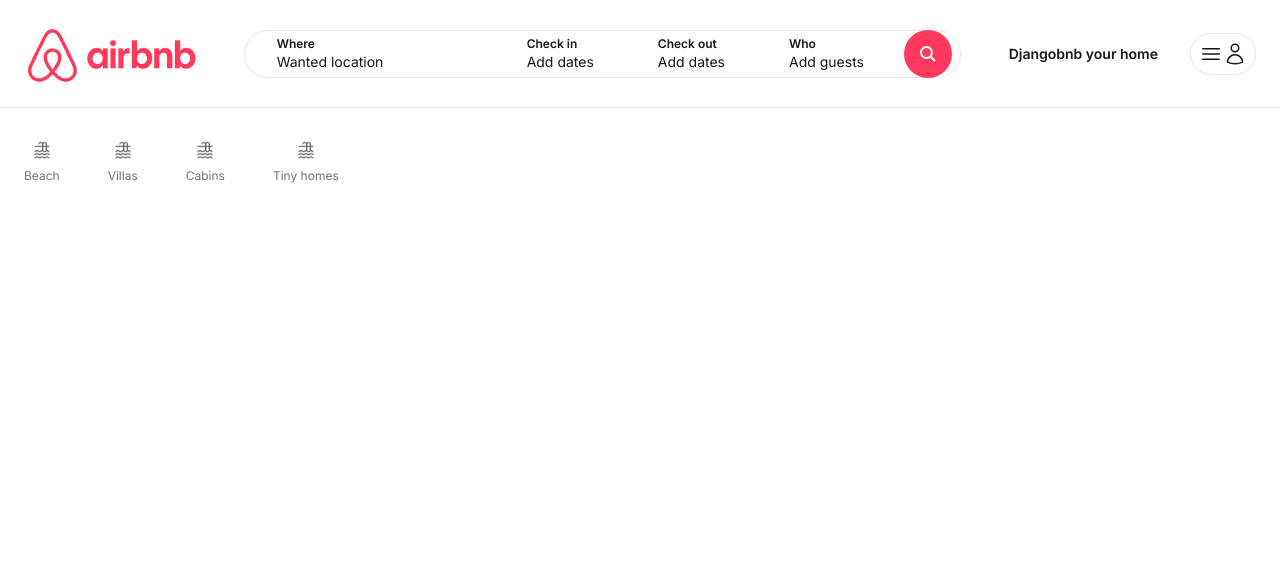
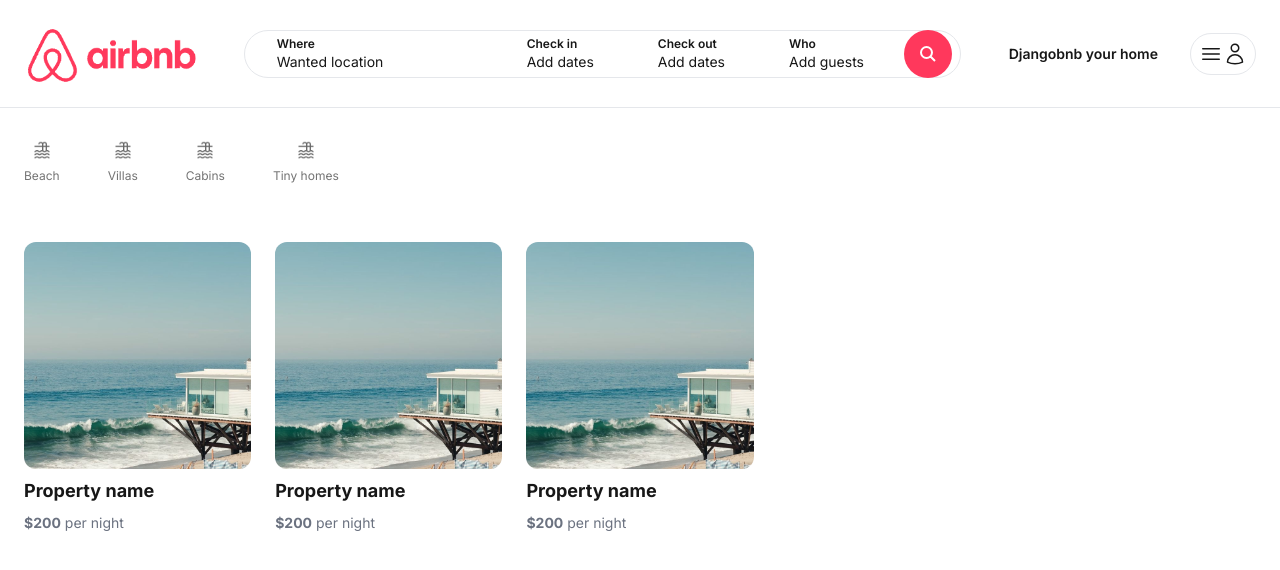
Before and after one commit to PacoDeLuis/Fronted-Clone-de-Airbnb, a Next.js app: page / in a window 1280 px wide. Shown: the top 570 px of the page. Built offline with nearby package versions, Linux system fonts and the light colour scheme.

Commit message:
03 List properties on the front page

```diff
--- /dev/null
+++ b/app/components/properties/PropertyList.tsx
@@ -0,0 +1,13 @@
+import PropertyListItem from "./PropertyListItem";
+
+const PropertyList = () => {
+    return(
+        <>
+        <PropertyListItem/>
+        <PropertyListItem/>
+        <PropertyListItem/>
+        </>
+    )
+}
+
+export default PropertyList;
--- /dev/null
+++ b/app/components/properties/PropertyListItem.tsx
@@ -0,0 +1,26 @@
+import Image from "next/image";
+
+const PropertyListItem = () => {
+    return(
+        <div className="cursor-pointer">
+            <div className="relative overflow-hidden aspect-square rounded-xl">
+            <Image
+                    fill
+                    src='/beach_1.jpg'
+                    sizes="(max-width: 768px) 768px, (max-width: 1200px): 768px, 768px"
+                    className="hover:scale-110 object-cover transition h-full w-full"
+                    alt="Beach house"
+                />
+            </div>
+            <div className="mt-2">
+                <p className="text-lg font-bold">Property name</p>
+            </div>
+            <div className="mt-2">
+                <p className="text-sm text-gray-500"><strong>$200</strong> per night</p>
+            </div>
+        </div>
+    )
+
+}
+
+export default PropertyListItem;
--- a/app/page.tsx
+++ b/app/page.tsx
@@ -1,5 +1,5 @@
 import Categories from "./components/Categories";
-
+import PropertyList from "./components/properties/PropertyList"
 
 
 
@@ -7,6 +7,10 @@
   return (
     <main className="max-w-[1500px] mx-auto px-6">
       <Categories/>
+
+      <div className="mt-4 grid grid-cols-1 md:grid-cols-3 lg:grid-cols-5 gap-6">
+        <PropertyList />
+      </div>
     </main>
   );
 }
```
Also changed, not shown: public/beach_1.jpg (added).
